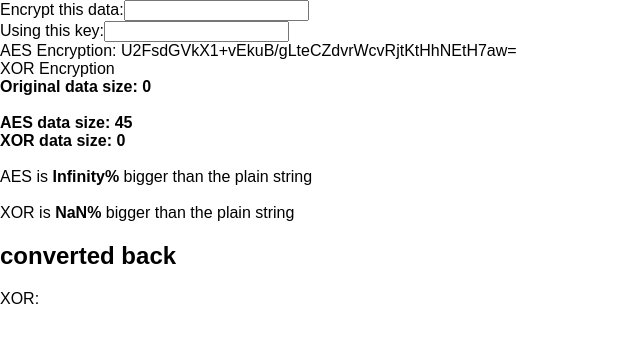
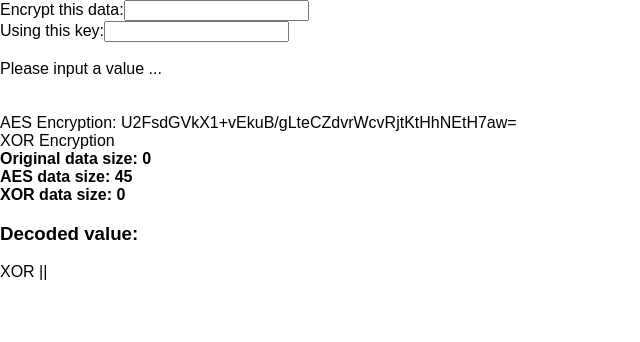
Before and after one commit to yarnball/CryptoJS, a React (Create React App) app: page / in a window 1280 px wide. Shown: the top 342 px of the page, without its empty margins (0-640 px from the left). Built offline with nearby package versions, Linux system fonts and the light colour scheme.

Commit message:
Small tidy up, conditional showing of sizing, readme update

```diff
--- a/src/App.js
+++ b/src/App.js
@@ -1,28 +1,5 @@
-import React from 'react';
-import CryptoJS from 'crypto-js'
-
-// TESTING it out here:
-// https://codesandbox.io/s/pjknkw7yyx
-
-// CHECKOUT:
- // webcrypto and using AES-GCM
- // xor
-
-// niggler
-//  function xor(password, data) { var out = "";  for(var i = 0; i < data.length; ++i) out += String.fromCharCode(password.charCodeAt(i % password.length) ^ data.charCodeAt(i)); return out; }
-// niggler
-//  data is the html you want to encode or decode
-// niggler
-//  xor("password", "this is a test") gives you the string '\u0004\t\u001a\u0000W\u0006\u0001D\u0011A\u0007\u0016\u0004\u001b'
-// niggler
-//  and to decode
-// 12:00 niggler
-//  xor("password", '\u0004\t\u001a\u0000W\u0006\u0001D\u0011A\u0007\u0016\u0004\u001b') gives you ’this is a test'
-//  If im encrypting 500kb of HTML with an 8 character key- it makes it less secure
-
-// XOR Security/Vulnurabliity
-// the way you would attack the xor encryption is to feed a bunch of zeros, the net result will be a repetition of the password
-// IE pass it null characters
+import React from "react";
+import CryptoJS from "crypto-js";
 
 class App extends React.Component {
   state = {
@@ -35,7 +12,7 @@ class App extends React.Component {
       out += String.fromCharCode(
         key.charCodeAt(i % key.length) ^ text.charCodeAt(i)
       );
-    return out
+    return out;
   };
 
   render() {
@@ -49,50 +26,56 @@ class App extends React.Component {
     var origText = text.length;
     var encrText = encodeURI(ciphertext.toString()).split(/%..|./).length;
 
-    let xorEncr = this.xor(text, key)
+    let xorEncr = this.xor(text, key);
 
-    const aesPercent = (encrText - origText) / origText * 100;
-    const xorPercent = (btoa(xorEncr).length - origText) / origText * 100;
+    const aesPercent = (encrText - origText) / origText * 100 + "%" || "";
+    const xorPercent =
+      (btoa(xorEncr).length - origText) / origText * 100 + "%" || "";
 
     return (
       <div>
         Encrypt this data:
         <input
           onChange={e => this.setState({ text: e.target.value })}
-          value={text}
           type="text"
         />
         <br />
         Using this key:
         <input
           onChange={e => this.setState({ key: e.target.value })}
-          value={key}
           type="text"
         />
+        <br />
+        <br />
+        {origText > 1 ? (
+          <span>
+            {" "}
+            AES is <b> {aesPercent}</b> bigger than the plain string<br />
+            <br />
+            XOR is <b> {xorPercent}</b> bigger than the plain string
+          </span>
+        ) : (
+          <span>
+            <span> Please input a value ... </span>
+          </span>
+        )}
+        <br />
+        <br />
         <br />
         AES Encryption: {ciphertext.toString()}
         <br />
         XOR Encryption {btoa(xorEncr)}
-        <br/>
+        <br />
         <b>
           Original data size: {origText}
           <br />
+          AES data size: {encrText}
           <br />
-          AES data size: {encrText}
-          <br/>
           XOR data size: {btoa(xorEncr).length}
         </b>
+        <h3> Decoded value:</h3>
+        XOR || <i>{this.xor(xorEncr, key)}</i>
         <br />
-        <br />
-        <div>
-          {" "}
-          AES is <b> {aesPercent}%</b> bigger than the plain string<br/>
-          <br />
-          XOR is <b> {xorPercent}%</b> bigger than the plain string
-        </div>
-
-        <h2> converted back</h2>
-        XOR: <i>{this.xor(xorEncr, key)}</i><br/>
       </div>
     );
   }
```
Also changed, not shown: 1 other file (tests, documents, lock files or other folders).
